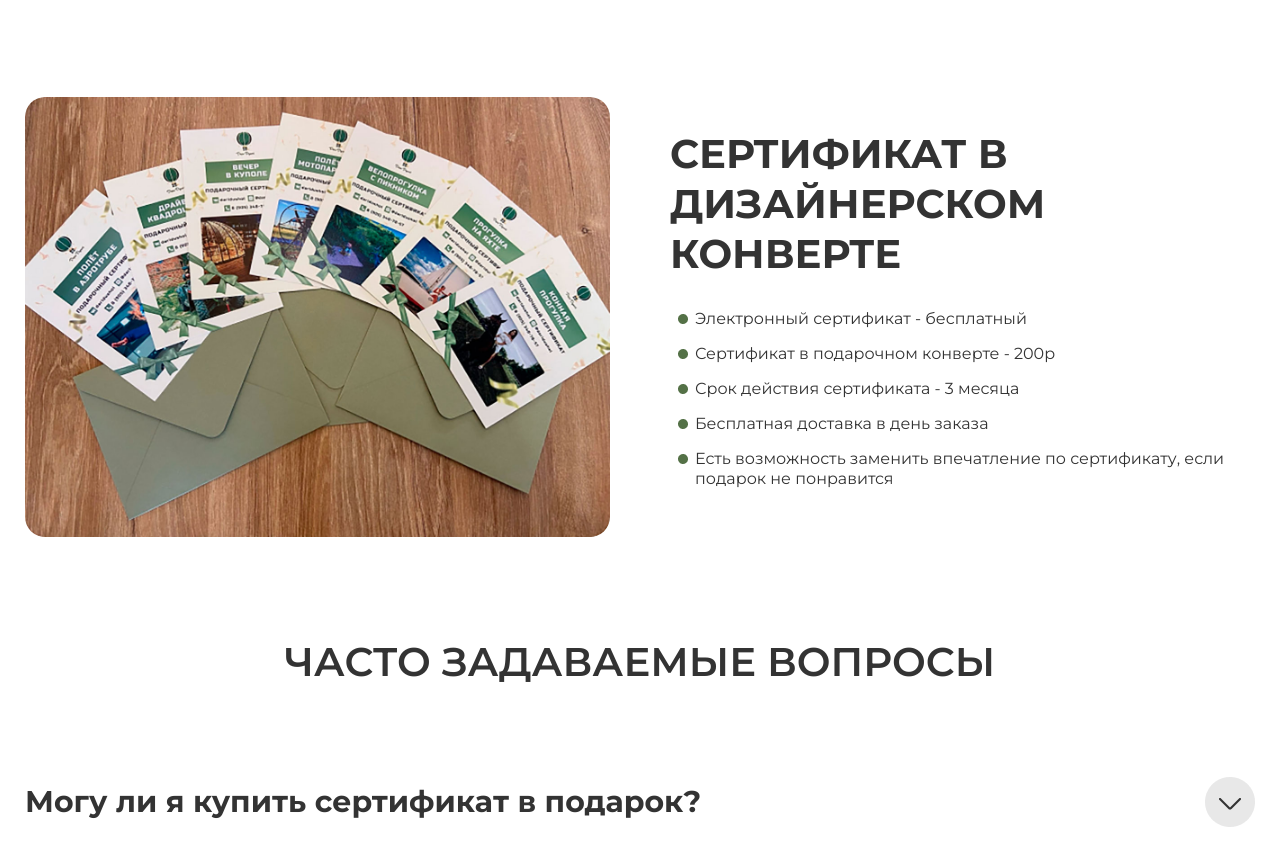
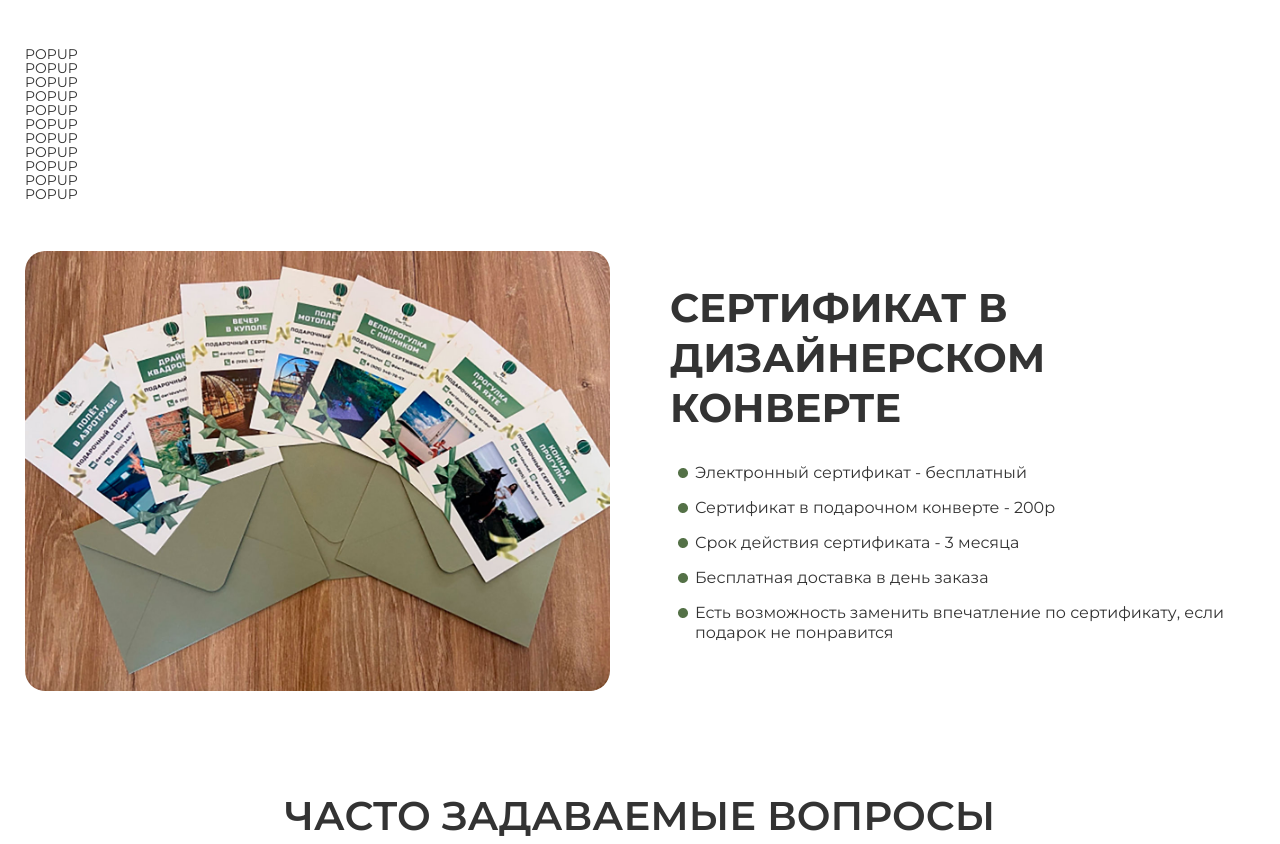
Before and after one commit to DenisKhodyrev/gift-with-soul, a plain HTML site: page index.html in a window 1280 px wide. Shown: the part 5697-6541 px from the top of the page. Drawn offline with Linux system fonts and the light colour scheme.

Commit message:
Добавил popup-ы

```diff
--- a/index.html
+++ b/index.html
@@ -300,6 +300,64 @@
             </div>
         </section>
 
+        <div class="popup-product">
+            <div class="popup-product__item">
+                <div class="wrapper">
+                    POPUP
+                </div>
+            </div>
+            <div class="popup-product__item">
+                <div class="wrapper">
+                    POPUP
+                </div>
+            </div>
+            <div class="popup-product__item">
+                <div class="wrapper">
+                    POPUP
+                </div>
+            </div>
+            <div class="popup-product__item">
+                <div class="wrapper">
+                    POPUP
+                </div>
+            </div>
+            <div class="popup-product__item">
+                <div class="wrapper">
+                    POPUP
+                </div>
+            </div>
+            <div class="popup-product__item">
+                <div class="wrapper">
+                    POPUP
+                </div>
+            </div>
+            <div class="popup-product__item">
+                <div class="wrapper">
+                    POPUP
+                </div>
+            </div>
+            <div class="popup-product__item">
+                <div class="wrapper">
+                    POPUP
+                </div>
+            </div>
+            <div class="popup-product__item">
+                <div class="wrapper">
+                    POPUP
+                </div>
+            </div>
+            <div class="popup-product__item">
+                <div class="wrapper">
+                    POPUP
+                </div>
+            </div>
+            <div class="popup-product__item">
+                <div class="wrapper">
+                    POPUP
+                </div>
+            </div>
+        </div>
+
         <section class="certificate">
             <div class="wrapper">
                 <div class="certificate-container">
```
